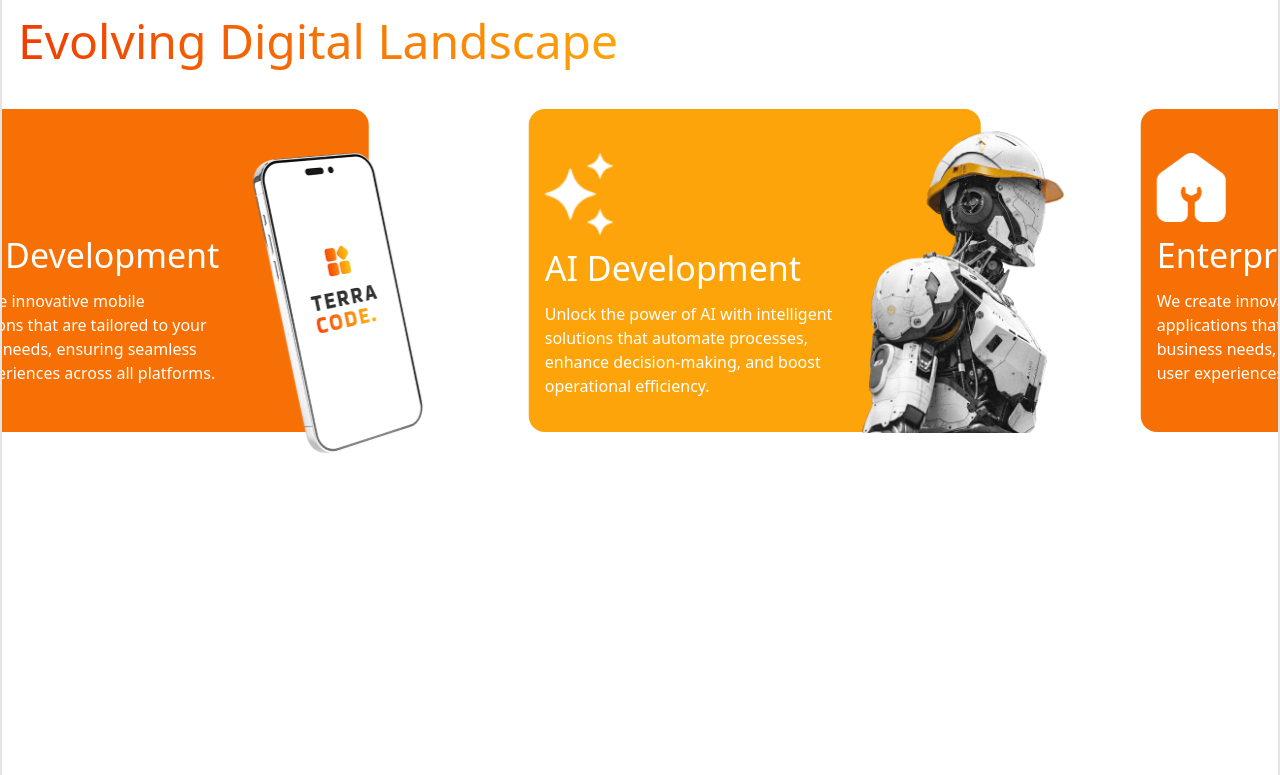
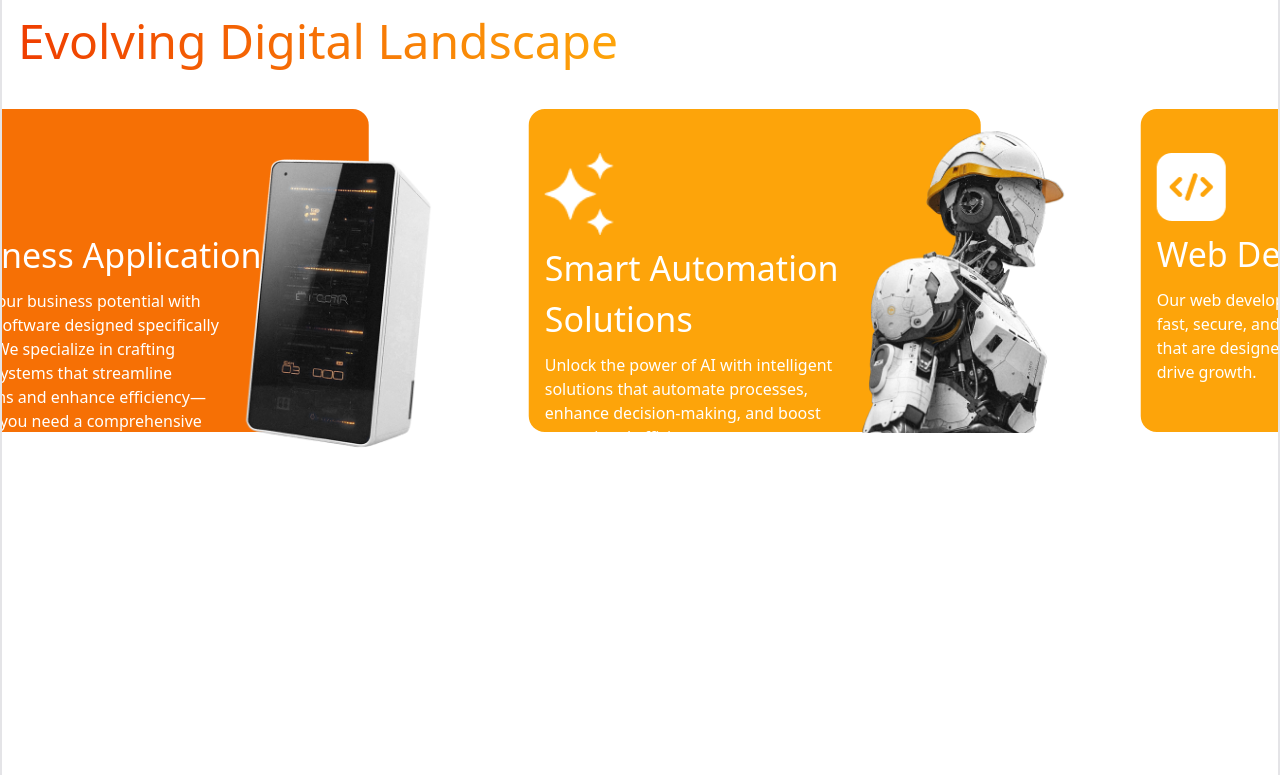
Before and after one commit to Terracode-Dev/Main-Site, a React (Vite) app: page / in a window 1280 px wide. Shown: the part 1045-1820 px from the top of the page. Built offline with nearby package versions, Linux system fonts and the light colour scheme.

Commit message:
change descriptions

```diff
--- a/src/components/home/About.tsx
+++ b/src/components/home/About.tsx
@@ -89,7 +89,7 @@ const HorizontalScrollCarousel = () => {
             {/*logo*/}
             <div className="flex flex-col items-center justify-center space-y-6 xl:flex-row md:space-x-10 md:space-y-10 lg:space-y-16">
               <div className=" md:px-10 xl:w-1/4">
-                <img src="/Group 1.png" alt="Terracode" className="w-[150px] sm:w-[200px]"/>
+                <img src="/Group 1.png" alt="Terracode" className="w-[150px] sm:w-[200px] xl:w-[250px]"/>
               </div>
               {/* Title */}
                <div className="space-y-6 lg:w-2/3 xl:w-1/4 " >
@@ -97,7 +97,7 @@ const HorizontalScrollCarousel = () => {
 
               {/* Paragraph */}
 
-              <p className="">Lorem ipsum dolor sit amet consectetur adipisicing elit. Ipsam, minus dolore? Sunt dolore quod praesentium porro, cupiditate facilis reiciendis tenetur quisquam voluptas nemo voluptatum voluptate soluta corporis libero consequuntur error.</p>
+              <p className="">"Boasting a strong team of skilled engineers, we are dedicated to building exceptional software products that cater precisely to your business needs. Our commitment is to work closely with you, understanding your unique challenges and opportunities, to deliver solutions that not only streamline processes but also enhance efficiency and exceed expectations. Let’s collaborate to drive remarkable results and propel your business forward."</p>
             </div>
             </div>
               </motion.div>
--- a/src/components/home/Projects.tsx
+++ b/src/components/home/Projects.tsx
@@ -14,7 +14,8 @@ export default function Projects() {
         {/* Paragraph */}
         <div className='flex items-center justify-center w-full px-4 text-center sm:w-11/12 md:w-4/5 xl:w-2/5'>
           <p className='text-base leading-relaxed text-gray-600 sm:text-lg md:text-xl lg:text-2xl'>
-            Lorem ipsum, dolor sit amet consectetur adipisicing elit. Earum commodi, totam fugit similique blanditiis est ut nisi ab sint? Coming soon.
+          Our solutions leverage advanced technology to build secure, robust, and scalable applications. Let us guide you through the digital landscape with solutions that innovate, optimize, and expand your business operations.
+
           </p>
         </div>
 
--- a/src/components/home/Services.tsx
+++ b/src/components/home/Services.tsx
@@ -115,31 +115,23 @@ export default Example;
 
 const cards = [
   {
-    title: "App Development",
-    description: "We create innovative mobile applications that are tailored to your business needs, ensuring seamless user experiences across all platforms.",
-    icon: "/Vector.png",
-    image: "/App.png",
-    bgColor: "bg-[#F67005] bg",
-    id: 1,
-    sty: "absolute xl:right-[-125px] right-[-78px] xl:top-8 top-4 xl:w-[320px] xl:h-[320px] w-[200px] h-[200px]",
+    title: "Business Applications",
+    description: "Unlock your business potential with tailored software designed specifically for you. We specialize in crafting custom systems that streamline operations and enhance efficiency—whether you need a comprehensive ERP to manage large company workflows, an IMS for your retail store, or a CRM to strengthen customer relationships. Let us help you transform your business with solutions that fit your unique needs, ensuring seamless experiences across all platforms.",
+    icon: "/Vector 3.png",
+    image: "Enterprise.png",
+    bgColor: "bg-[#F67005]",
+    id: 3,
+    sty: "absolute xl:right-[-125px] right-[-78px] lg:top-8 top-4 xl:w-[320px] xl:h-[320px] w-[200px] h-[200px]",
   },
+
   {
-    title: "AI Development",
+    title: "Smart Automation Solutions",
     description: "Unlock the power of AI with intelligent solutions that automate processes, enhance decision-making, and boost operational efficiency.",
     icon: "/AI.png",
     image: "/AI-1.png",
     bgColor: "bg-[#FDA40A]",
     id: 2,
     sty: "absolute xl:right-[-125px] right-[-78px] xl:top-1 top-0 xl:w-[320px] xl:h-[320px] w-[200px] h-[200px]",
-  },
-  {
-    title: "Enterprise Solutions",
-    description: "We create innovative mobile applications that are tailored to your business needs, ensuring seamless user experiences across all platforms.",
-    icon: "/Vector 3.png",
-    image: "Enterprise.png",
-    bgColor: "bg-[#F67005]",
-    id: 3,
-    sty: "absolute xl:right-[-125px] right-[-78px] lg:top-8 top-4 xl:w-[320px] xl:h-[320px] w-[200px] h-[200px]",
   },
   {
     title: "Web Development",
@@ -150,4 +142,13 @@ const cards = [
     id: 4,
     sty: "absolute xl:right-[-125px] right-[-78px] xl:top-8 top-4 xl:w-[320px] xl:h-[320px] w-[200px] h-[200px]",
   },
+  {
+    title: "App Development",
+    description: "We create innovative mobile applications that are tailored to your business needs, ensuring seamless user experiences across all platforms.",
+    icon: "/Vector.png",
+    image: "/App.png",
+    bgColor: "bg-[#F67005] bg",
+    id: 1,
+    sty: "absolute xl:right-[-125px] right-[-78px] xl:top-8 top-4 xl:w-[320px] xl:h-[320px] w-[200px] h-[200px]",
+  },
 ];
```
